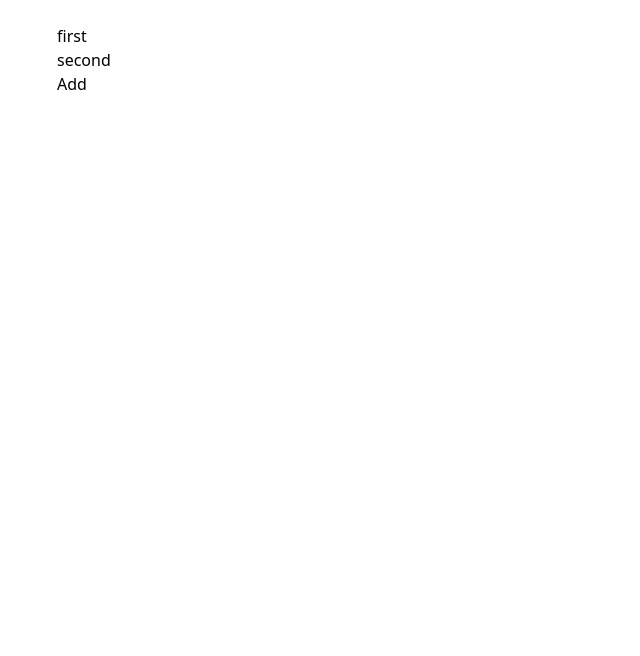
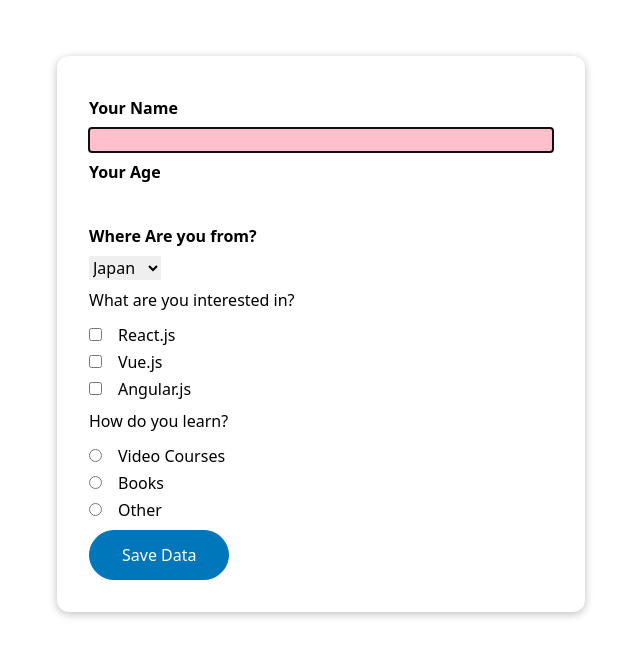
Before and after one commit to yochimonji/udemy_vue_typescript, a Vue app: page / in a window 1280 px wide. Shown: the top 656 px of the page, without its empty margins (319-959 px from the left). Built offline with nearby package versions, Linux system fonts and the light colour scheme.

Commit message:
add: chapter10

```diff
--- a/src/App.vue
+++ b/src/App.vue
@@ -5,13 +5,14 @@
 // import Tweet from "./components/Tweet.vue"
 // import Persons from './components/Persons.vue';
 // import CardList from "./components/CardList.vue"
-import TodoList from './components/TodoList.vue';
-import { provide } from "vue"
-import { todoKey, todos } from './useTodo';
+// import TodoList from './components/TodoList.vue';
+// import { provide } from "vue"
+// import { todoKey, todos } from './useTodo';
+import Form from './components/Form.vue';
 
 // provide("todos", todos)
 // provide("addTodo", addTodo)
-provide(todoKey, todos)
+// provide(todoKey, todos)
 </script>
 
 <template>
@@ -20,6 +21,7 @@
     <!-- <Tweet /> -->
     <!-- <Persons /> -->
     <!-- <CardList /> -->
-    <TodoList />
+    <!-- <TodoList /> -->
+    <Form />
   </div>
 </template>
--- /dev/null
+++ b/src/components/Form.vue
@@ -0,0 +1,149 @@
+<script setup lang="ts">
+import { DirectiveBinding, ref, watch } from 'vue';
+
+const vFocus = {
+  mounted: (el: HTMLElement, biding: DirectiveBinding) => {
+    el.focus()
+
+    if (biding.modifiers.alert) {
+      el.style.backgroundColor = "pink"
+    }
+  }
+}
+
+const userName = ref<string>("")
+const from = ref<string>("japan")
+const interest = ref<string[]>([])
+const radios = ref<string[]>([])
+
+watch(interest, () => {
+  console.log("interest", interest.value)
+})
+
+const onSubmit = (e: Event) => {
+  console.log("username is ", userName.value)
+  console.log("from is ", from.value)
+  console.log("interest is ", interest.value)
+  console.log("radio is ", radios.value)
+
+  interest.value = []
+}
+</script>
+
+<template>
+  <form>
+    <div class="form-control">
+      <label for="user-name">Your Name</label>
+      <input id="user-name" name="user-name" type="text" v-focus.alert/>
+    </div>
+    <div class="form-control">
+      <label for="age">Your Age</label>
+      <input id="age" name="age" type="number" />
+    </div>
+    <div class="form-control">
+      <label for="from">Where Are you from?</label>
+      <select id="from" name="from" v-model="from">
+        <option value="japan">Japan</option>
+        <option value="china">China</option>
+        <option value="others">Others</option>
+      </select>
+    </div>
+    <div class="form-control">
+      <h2>What are you interested in?</h2>
+      <div>
+        <input id="interest-react" name="interest" type="checkbox" value="react" v-model="interest" />
+        <label for="interest-react">React.js</label>
+      </div>
+      <div>
+        <input id="interest-vue" name="interest" type="checkbox" value="vue" v-model="interest" />
+        <label for="interest-vue">Vue.js</label>
+      </div>
+      <div>
+        <input id="interest-angular" name="interest" type="checkbox" value="angular" v-model="interest" />
+        <label for="interest-angular">Angular.js</label>
+      </div>
+    </div>
+    <div class="form-control">
+      <h2>How do you learn?</h2>
+      <div>
+        <input id="how-video" name="how" type="radio" value="video" v-model="radios" />
+        <label for="how-video">Video Courses</label>
+      </div>
+      <div>
+        <input id="how-books" name="how" type="radio" value="books" v-model="radios" />
+        <label for="how-books">Books</label>
+      </div>
+      <div>
+        <input id="how-other" name="how" type="radio" value="others" v-model="radios" />
+        <label for="how-other">Other</label>
+      </div>
+    </div>
+    <div>
+      <button @click.prevent="onSubmit">Save Data</button>
+    </div>
+  </form>
+</template>
+
+<style scoped>
+form {
+  margin: 2rem auto;
+  max-width: 40rem;
+  border-radius: 12px;
+  box-shadow: 0 2px 8px rgba(0, 0, 0, 0.26);
+  padding: 2rem;
+  background-color: #ffffff;
+}
+
+.form-control {
+  margin: 0.5rem 0;
+}
+
+label {
+  font-weight: bold;
+}
+
+h2 {
+  font-size: 1rem;
+  margin: 0.5rem 0;
+}
+
+input,
+select {
+  display: block;
+  width: 100%;
+  font: inherit;
+  margin-top: 0.5rem;
+}
+
+select {
+  width: auto;
+}
+
+input[type="checkbox"],
+input[type="radio"] {
+  display: inline-block;
+  width: auto;
+  margin-right: 1rem;
+}
+
+input[type="checkbox"] + label,
+input[type="radio"] + label {
+  font-weight: normal;
+}
+
+button {
+  font: inherit;
+  border: 1px solid #0076bb;
+  background-color: #0076bb;
+  color: white;
+  cursor: pointer;
+  padding: 0.75rem 2rem;
+  border-radius: 30px;
+}
+
+button:hover,
+button:active {
+  border-color: #002350;
+  background-color: #002350;
+}
+</style>
```
